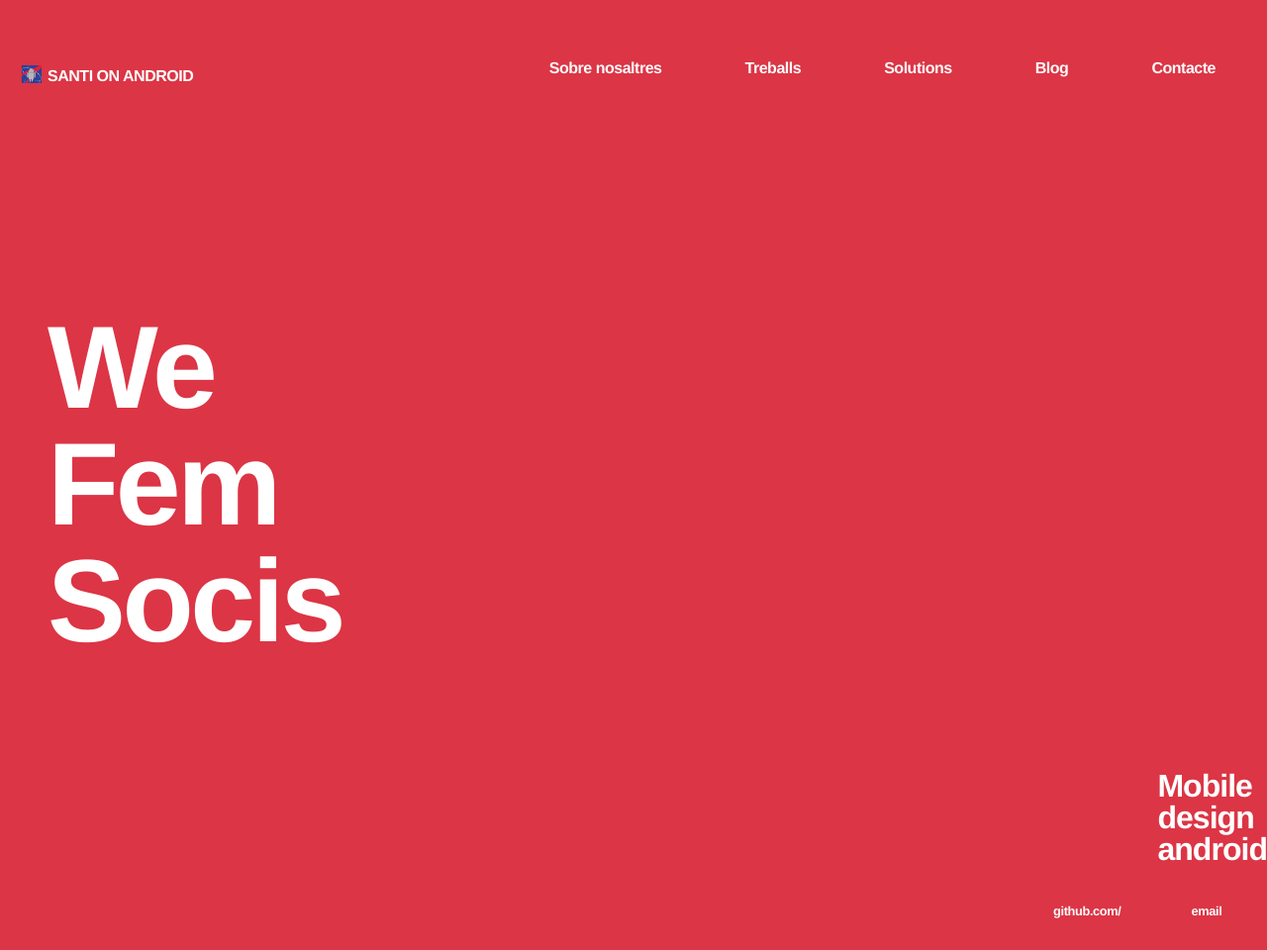
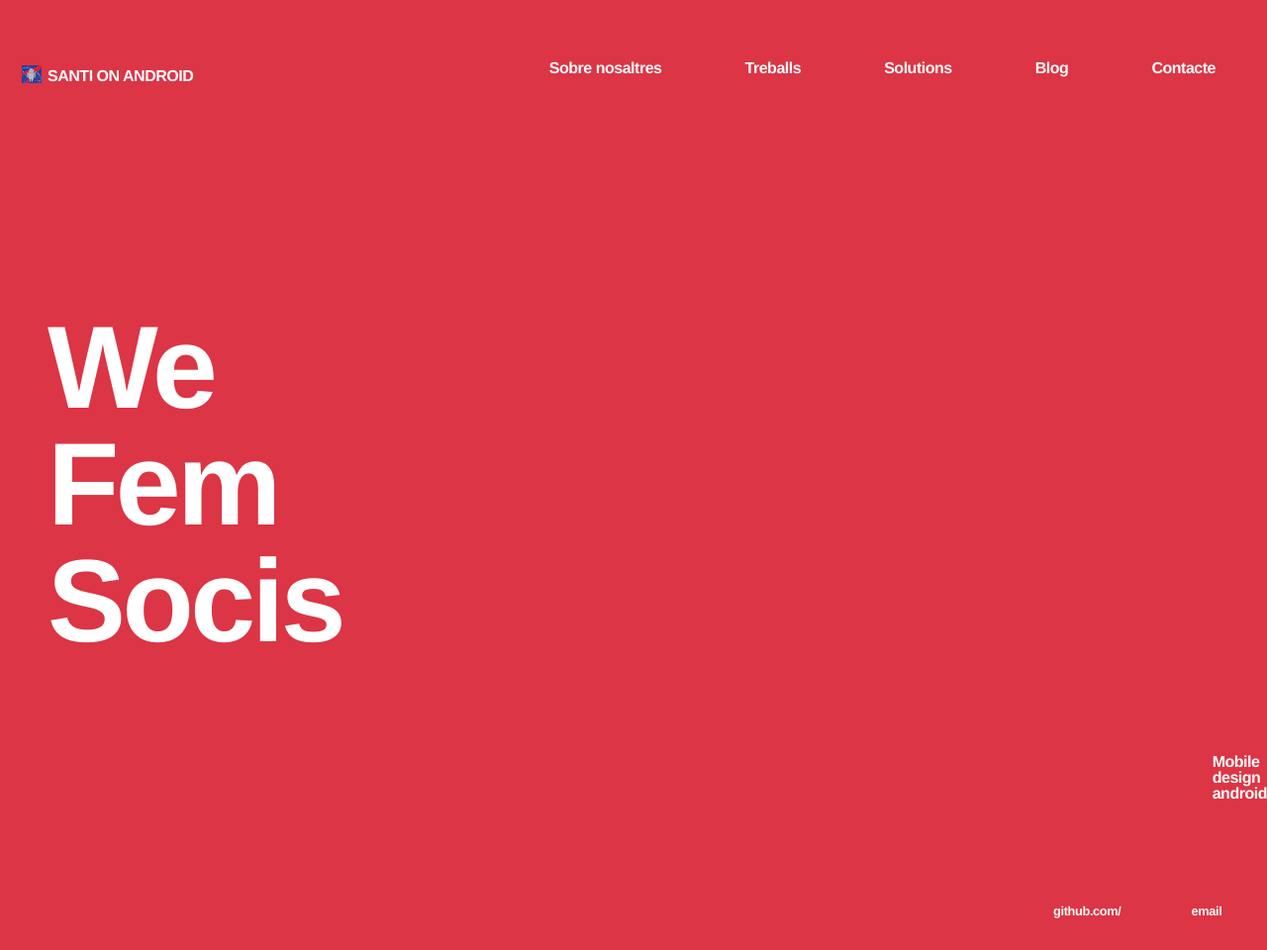
Before and after one commit to SantiOnAndroid/SantiOnAndroid.github.io, a Jekyll site: the page built from index.html, in a window 1280 px wide. Shown: the whole page at 99% size. Built offline with Jekyll 4.4.1, drawn with Linux system fonts in a browser that asks for light colours; some web fonts are replaced.

Commit message:
modificant titolj

```diff
--- a/css/main.css
+++ b/css/main.css
@@ -17,7 +17,6 @@ body {
 
     background: transparent;
     float: left;
-    clear:left;
     margin: 0em auto
 
 
@@ -71,6 +70,7 @@ h1 {
     font-weight: 800;
     letter-spacing: -.03em;
     line-height: 100%;
+    clear: right;
 
 
 
@@ -78,7 +78,7 @@ h1 {
 
 }
 p {
-    font-size: 2em;
+    font-size: 1em;
     font-family: "Neue Einstellung",Helvetica Neue, Helvetica, Arial, sans-serif;
     color: #fff;
     text-align: left;
```
